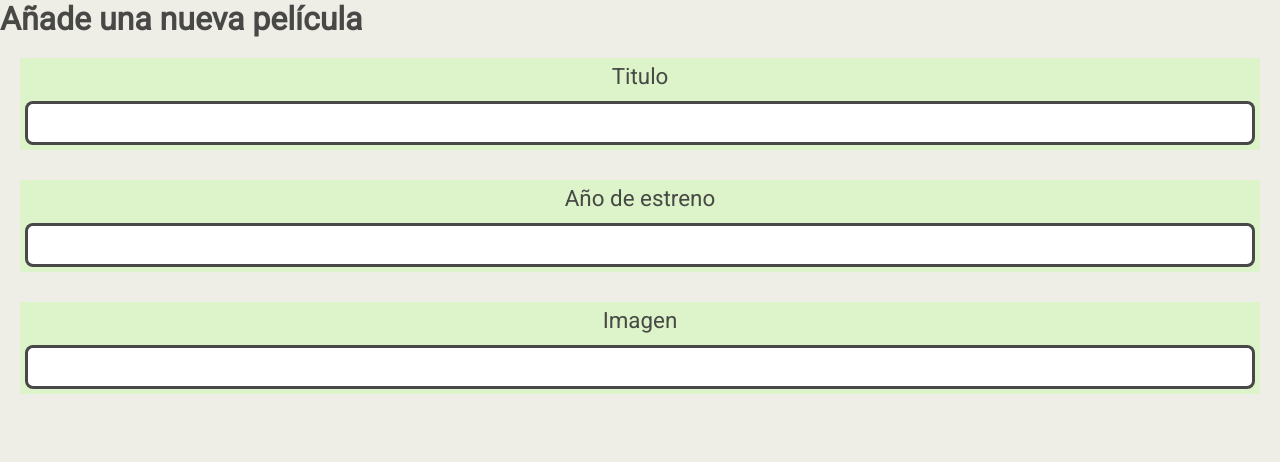
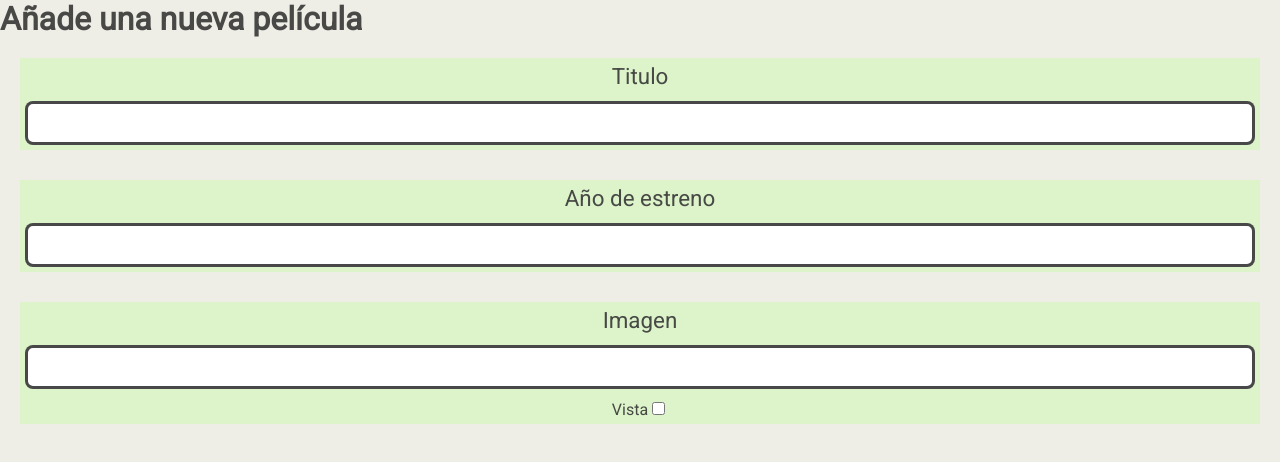
Before and after one commit to barbara28bgb/202309-w9ch1-barbara-gimeno, a React (Vite) app: page /new-film in a window 1280 px wide. Shown: the top 462 px of the page. Built offline with nearby package versions, Linux system fonts and the light colour scheme.

Commit message:
Add form to create a new move

```diff
--- a/src/components/Form/Form.tsx
+++ b/src/components/Form/Form.tsx
@@ -23,8 +23,7 @@ const MovieForm = () => {
   };
 
   return (
-    <>
-      <FormStyled className="form">
+    <FormStyled className="form" autoComplete="off">
       <div className="form">
         <label className="form__label" htmlFor="Title">
           Titulo{" "}
@@ -32,7 +31,7 @@ const MovieForm = () => {
         <input
           className="form__input"
           type="text"
-            id="title"
+          id="name"
           required
           autoComplete="off"
           onChange={OnChangeData}
@@ -63,9 +62,19 @@ const MovieForm = () => {
           autoComplete="off"
           onChange={OnChangeData}
         />
+        <label className="form__box" htmlFor="isWatch">
+          Vista
+          <input
+            className="form__box__box"
+            id="box"
+            type="checkbox"
+            name="isWatch"
+            checked={emptyMovie.isWatch}
+            onChange={OnChangeData}
+          />
+        </label>
       </div>
     </FormStyled>
-    </>
   );
 };
 
```
Lines whose indentation alone changed are shown as unchanged.
